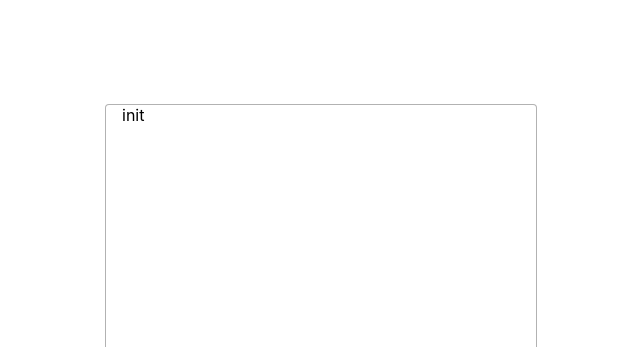
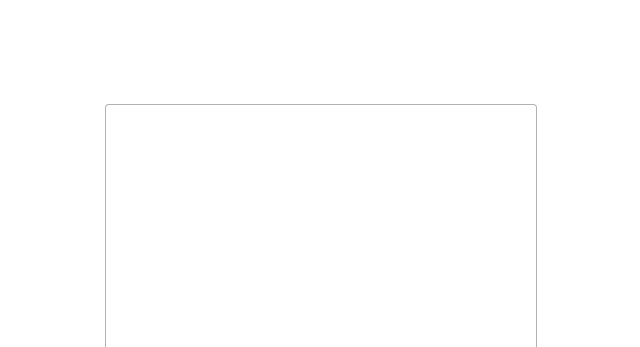
Before and after one commit to keitaroinoue6/chatbot, a React (Create React App) app: page / in a window 1280 px wide. Shown: the top 347 px of the page, without its empty margins (319-959 px from the left). Built offline with nearby package versions, Linux system fonts and the light colour scheme.

Commit message:
AnswerListの追加

```diff
--- a/src/App.jsx
+++ b/src/App.jsx
@@ -1,6 +1,7 @@
 import React from 'react';
 import defaultDataset from "./dataset";
 import './aseets/styles/style.css';
+import {AnswersList} from "./components/index";
 
 export default class App extends React.Component { //クラスコンポーネントで書く場合は最初にexport defaultを記述する
   constructor(props) {
@@ -17,7 +18,7 @@ export default class App extends React.Component { //クラスコンポーネン
       return (
         <section className="c-section">
           <div className="c-box">
-            {this.state.currentId}
+            <AnswersList/>
           </div>
         </section>
       );
--- /dev/null
+++ b/src/components/AnswersList.jsx
@@ -0,0 +1,11 @@
+import React from 'react';
+import defaultDataset from '../dataset';
+
+const AnswersList = () => { //ダミーデータを入れた方が開発効率が上がる
+return(
+  <div className= "c-grid__answer">
+  </div>
+)
+}
+
+export default AnswersList
--- /dev/null
+++ b/src/components/index.js
@@ -0,0 +1,5 @@
+// エントリポイントというファイル
+// compomentsファイルの中に複数のファイルがあったとしてもindex.jsを参照すればその複数のコンポーネントそれぞれをここからexportしていくので
+// このindex.jsを参照すればコンポーネントフォルダにあるモノたちをimportできる状態にできる
+// そういうのをエントリポイントという
+export {default as AnswersList} from "./AnswersList"
```
